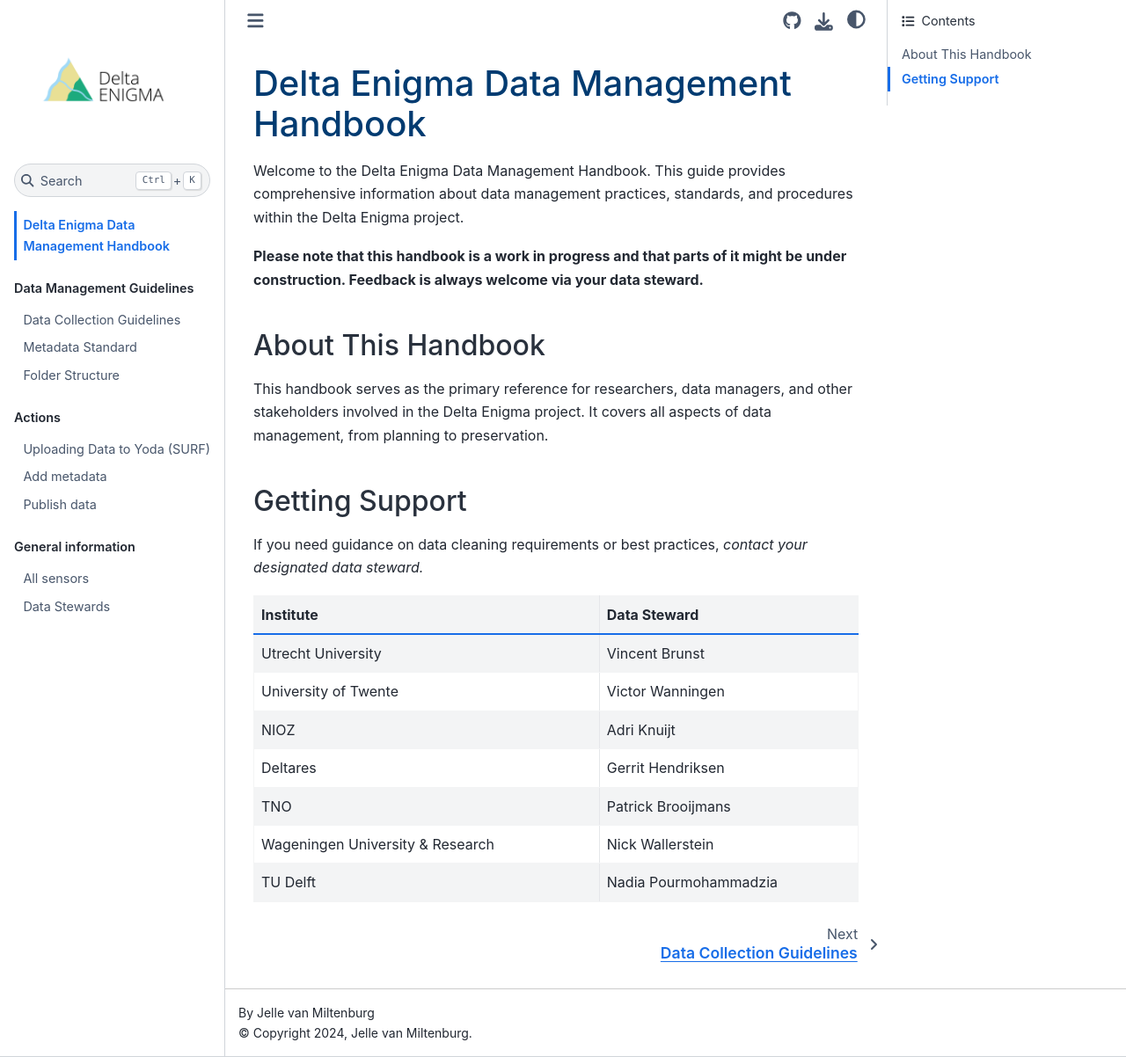
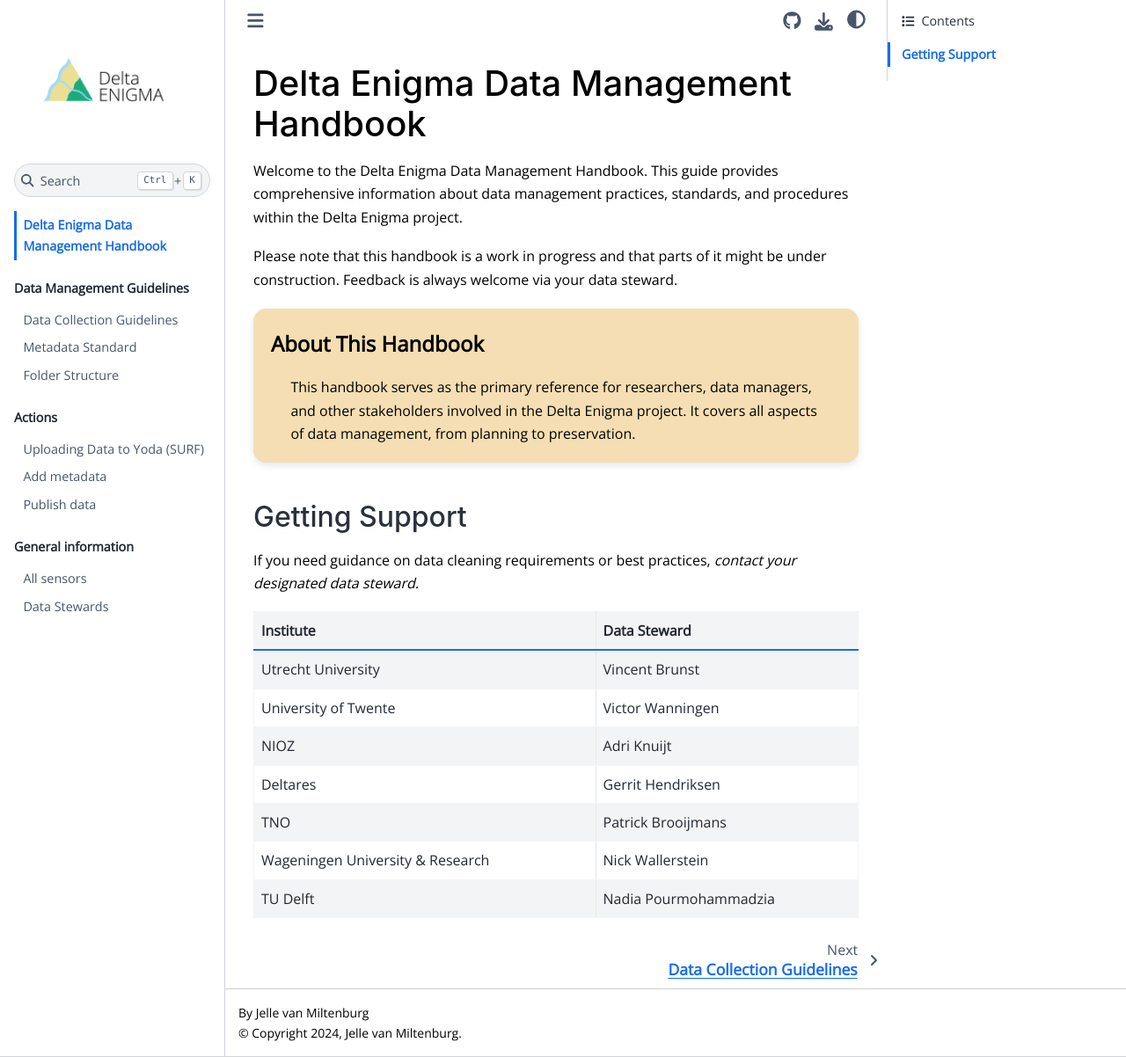
Before and after one commit to Deltares-research/delta-enigma, a Sphinx documentation site: the page built from docs/source/index.md, in a window 1280 px wide and 1202 px high. Shown: the whole window at 88% size. Built offline with Sphinx 7.4.7 and the Sphinx Book theme 1.1.4, drawn with Linux system fonts in a browser that asks for light colours.

Commit message:
changing layout

````diff
--- a/docs/source/_static/custom.css
+++ b/docs/source/_static/custom.css
@@ -1,8 +1,18 @@
+/* Import Open Sans font */
+@import url('https://fonts.googleapis.com/css2?family=Open+Sans:wght@300&display=swap');
+
+/* Global text styling */
+body {
+    font-family: 'Open Sans', sans-serif;
+    font-weight: 300;
+    color: black;
+}
+
+/* Keep headings black */
 :root {
     h1 {
-        color: #003B71 !important;
+        color: black !important;
     }
-
 }
 
 /* Logo styling */
@@ -19,12 +29,12 @@
 
 /* Optional: Add hover effect */
 .navbar-brand:hover {
-    opacity: 0.9;
+    opacity: 0.5;
 }
 
 /* Table styling */
-table.docutils tr:hover {
-    background-color: transparent !important;  /* Remove hover effect */
+.bd-content table tbody tr:hover {
+    background-color: #24A793 !important;  /* Light red */
 }
 
 /* If you want a subtle hover effect instead of purple, use: */
@@ -33,3 +43,39 @@
     background-color: #f8f9fa !important;
 }
 */
+
+/* About handbook styling */
+.admonition.about-handbook {
+    --pst-icon-admonition-default: "";  /* Remove the bell icon */
+    background-color: #F5DEB3;  /* Sand color */
+    border-radius: 15px;        /* Round edges */
+    padding: 20px;              /* Inner spacing */
+    margin: 20px 0;             /* Vertical spacing */
+    box-shadow: 0 2px 4px rgba(0,0,0,0.1);  /* Subtle shadow */
+    border: none;
+}
+
+.admonition.about-handbook .admonition-title {
+    display: block;  /* Show the title */
+    background: none;  /* Remove default background */
+    font-size: 1.5em;  /* Larger font size */
+    color: black;  /* Change from #003B71 to black */
+    padding: 0 0 10px 0;  /* Add some space below the title */
+    margin: 0;  /* Remove default margins */
+    border: none;  /* Remove any borders */
+    padding-left: 0 !important;
+}
+
+.admonition.about-handbook .admonition-title::before {
+    content: "" !important;
+    display: none !important;
+    margin: 0 !important;
+    padding: 0 !important;
+    width: 0 !important;
+}
+
+/* Remove any remaining icon styling */
+.admonition.about-handbook p.admonition-title::before,
+.admonition.about-handbook p.admonition-title::after {
+    display: none !important;
+}
--- a/docs/source/conf.py
+++ b/docs/source/conf.py
@@ -87,3 +87,9 @@
 html_css_files = [
     'custom.css',
 ]
+
+# Add MyST extensions
+myst_enable_extensions = [
+    "colon_fence",
+    "deflist"
+]
--- a/docs/source/index.md
+++ b/docs/source/index.md
@@ -4,9 +4,11 @@
 
 **Please note that this handbook is a work in progress and that parts of it might be under construction. Feedback is always welcome via your data steward.**
 
-## About This Handbook
+```{admonition} About This Handbook
+:class: about-handbook
 
 This handbook serves as the primary reference for researchers, data managers, and other stakeholders involved in the Delta Enigma project. It covers all aspects of data management, from planning to preservation.
+```
 
 Getting Support
 -------------
````
